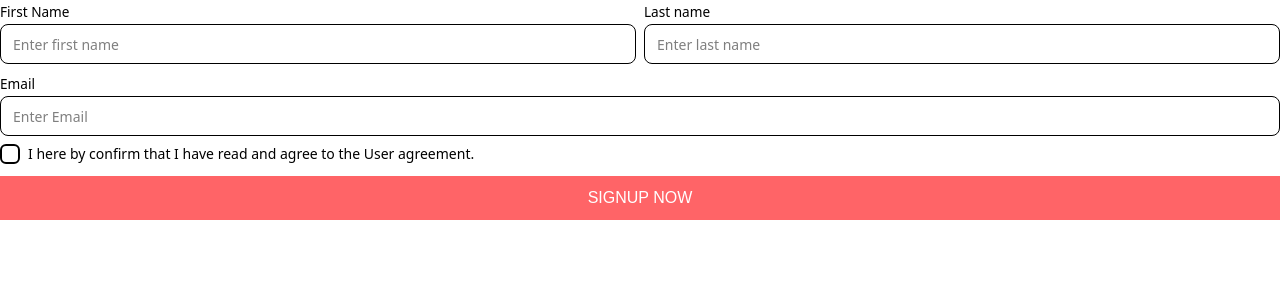
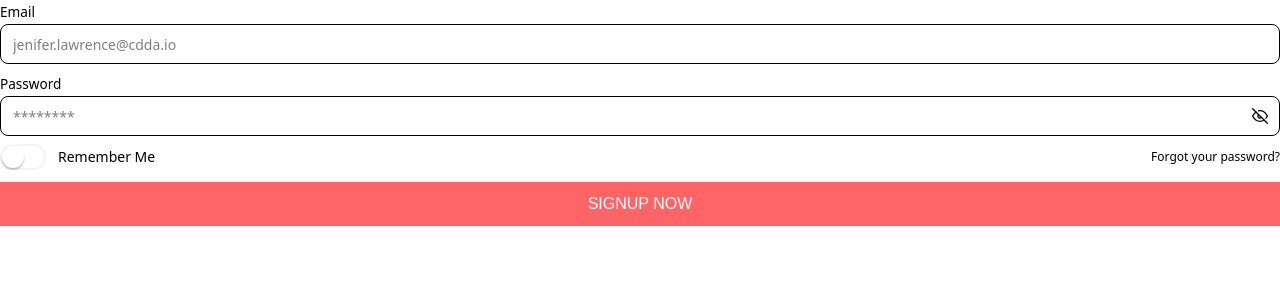
Before and after one commit to dmr-911/form-generator, a Next.js app: page / in a window 1280 px wide. Shown: the top 300 px of the page. Built offline with nearby package versions, Linux system fonts and the light colour scheme.

Commit message:
fix: select

```diff
--- a/core/DynamicForm/components/Password/index.tsx
+++ b/core/DynamicForm/components/Password/index.tsx
@@ -6,6 +6,7 @@ import Loader from "../Loader";
 // import { ReIcon } from '@/core/ReIcon/ReIcon';
 import { getIn } from "formik";
 import { FiEye, FiEyeOff } from "react-icons/fi";
+import FormError from "../../FormError";
 
 export interface InputProps
   extends Omit<InputHTMLAttributes<HTMLInputElement>, "size" | "color">,
@@ -27,7 +28,7 @@ const Password: FC<InputProps> = ({
   formik,
   loading = false,
   className: classes = "",
-  showErrorMessage = false,
+  showErrorMessage = true,
   // eslint-disable-next-line @typescript-eslint/no-unused-vars
   error: errorProp,
   ...props
@@ -78,6 +79,8 @@ const Password: FC<InputProps> = ({
     setIcon((prev) => !prev);
   };
 
+  console.log("error", error);
+
   return (
     <div className="w-full">
       {!!label && (
@@ -116,7 +119,7 @@ const Password: FC<InputProps> = ({
             } ${size === "sm" && !icon ? "px-2" : ""} ${
               size === "md" && !icon ? "px-3" : ""
             } ${size === "lg" && !icon ? "px-4" : ""} ${
-              error || touchError ? "!border-error-500" : ""
+              error || touchError ? "!border-red-500" : ""
             } ${addon ? "!rounded-s-none" : ""} ${
               loading
                 ? "pointer-events-none !select-none !text-transparent !shadow-none placeholder:!text-transparent"
@@ -146,7 +149,7 @@ const Password: FC<InputProps> = ({
               className={` ${size === "sm" ? "h-3 w-3" : ""} ${
                 size === "md" ? "h-4 w-4" : ""
               } ${size === "lg" ? "h-5 w-5" : ""} ${
-                error ? "!text-error-500" : ""
+                error ? "!text-red-500" : ""
               } `}
             />
           ) : (
@@ -154,7 +157,7 @@ const Password: FC<InputProps> = ({
               className={` ${size === "sm" ? "h-3 w-3" : ""} ${
                 size === "md" ? "h-4 w-4" : ""
               } ${size === "lg" ? "h-5 w-5" : ""} ${
-                error ? "!text-error-500" : ""
+                error ? "!text-red-500" : ""
               } `}
             />
           )}
@@ -184,9 +187,7 @@ const Password: FC<InputProps> = ({
           ""
         )}
         {showErrorMessage && error ? (
-          <span className="mt-0.5 block font-sans text-[0.75rem] text-error-500">
-            {error}
-          </span>
+          <FormError formik={formik} name={props.name || ""} helperText={""} />
         ) : (
           ""
         )}
--- a/core/DynamicForm/components/ToggleSwitch/index.tsx
+++ b/core/DynamicForm/components/ToggleSwitch/index.tsx
@@ -19,6 +19,11 @@ const ToggleSwitch: FC<ToggleSwitchProps> = ({
   color,
   className: classes = "",
   supportText,
+  formik,
+  labelText,
+  autoComplete,
+  shape,
+
   ...props
 }) => {
   // console.log("checked", checked);
--- a/core/DynamicForm/components/variants/toggle-switch-variants.ts
+++ b/core/DynamicForm/components/variants/toggle-switch-variants.ts
@@ -1,16 +1,16 @@
 import { cva } from 'class-variance-authority';
 
 export const toggleSwitchVariants = cva(
-  "bg-muted-100 dark:bg-muted-800 relative inline-block h-[26px] w-[46px] rounded-[23px] transition-all duration-300 ease-linear before:absolute before:start-0 before:h-[22px] before:w-[42px] before:rounded-[11px] before:bg-white before:transition-all before:duration-[250ms] before:ease-linear before:content-[''] before:[transform:translate3d(calc(2px_*_1),_2px,_0)_scale3d(1,_1,_1)] after:absolute after:start-0  after:h-[22px] after:w-[22px] after:rounded-full after:bg-white after:transition-all after:duration-200 after:ease-in-out after:content-[''] after:[box-shadow:0_2px_2px_rgba(0,_0,_0,_0.24)] after:[transform:translate3d(calc(2px_*_1),_2px,_0)] peer-checked:before:[transform:translate3d(calc(18px_*_1),_2px,_0)_scale3d(0,_0,_0)] peer-checked:after:[transform:translate3d(calc(22px_*_1),_2px,_0)] dark:before:bg-muted-900",
+  "bg-gray-100 dark:bg-muted-800 relative inline-block h-[26px] w-[46px] rounded-[23px] transition-all duration-300 ease-linear before:absolute before:start-0 before:h-[22px] before:w-[42px] before:rounded-[11px] before:bg-white before:transition-all before:duration-[250ms] before:ease-linear before:content-[''] before:[transform:translate3d(calc(2px_*_1),_2px,_0)_scale3d(1,_1,_1)] after:absolute after:start-0  after:h-[22px] after:w-[22px] after:rounded-full after:bg-white after:transition-all after:duration-200 after:ease-in-out after:content-[''] after:[box-shadow:0_2px_2px_rgba(0,_0,_0,_0.24)] after:[transform:translate3d(calc(2px_*_1),_2px,_0)] peer-checked:before:[transform:translate3d(calc(18px_*_1),_2px,_0)_scale3d(0,_0,_0)] peer-checked:after:[transform:translate3d(calc(22px_*_1),_2px,_0)] dark:before:bg-muted-900",
   {
     variants: {
       color: {
-        primary: 'peer-checked:bg-primary-500',
+        primary: 'peer-checked:bg-green-500',
         info: 'peer-checked:bg-info-500',
-        success: 'peer-checked:bg-success-500',
-        warning: 'peer-checked:bg-warning-500',
-        danger: 'peer-checked:bg-danger-500',
-        default: 'peer-checked:bg-muted-200 dark:peer-checked:bg-muted-700/70'
+        success: 'peer-checked:bg-green-500',
+        warning: 'peer-checked:bg-orange-500',
+        danger: 'peer-checked:bg-red-500',
+        default: 'peer-checked:bg-gray-200 dark:peer-checked:bg-gray-700/70'
       }
     },
     defaultVariants: {
--- /dev/null
+++ b/core/index.tsx
@@ -0,0 +1,5 @@
+import DynamicForm, { FormData } from "./DynamicForm/DynamicForm";
+
+export { DynamicForm };
+
+export type { FormData };
--- a/src/app/page.tsx
+++ b/src/app/page.tsx
@@ -1,132 +1,104 @@
 "use client";
 
-import DynamicForm from "../../core/DynamicForm/DynamicForm";
+import Link from "next/link";
+import { DynamicForm, FormData } from "../../core";
 
 const SingUpForm = () => {
-  const signUpFormData = {
-    name: "SignUp",
+  const signUpFormData: FormData = {
+    name: 'SignIn',
     grid: 2,
     submit: {
-      store: "localStorage", // local Storage, session Storage, cookies
-      key_name: "name-form",
-      // submit form
-      // submit form
-      function: async ({
-        values,
-        formik,
-        setErrors,
-        resetForm,
-      }: {
-        values: any;
-        formik: any;
-        schema?: any;
-        setErrors: any;
-        resetForm: any;
-      }) => {
-        console.log("values", values);
-      },
+      function: async ({ values, formik, resetForm }) => {
+        console.log('values', values);
+      }
     },
-    items: [
+    items:  [
       {
         index: 1,
         widths: {
-          default: "100%",
-          greaterThan1440: "50%",
-          between890And1440: "50%",
-          between600And890: "100%",
+          default: '100%',
+          greaterThan1440: '100%',
+          between890And1440: '100%',
+          between600And890: '100%'
         },
-        type: "text",
-        id: "firstName",
-        label: "First Name",
-        name: "firstName",
-        placeholder: "Enter first name",
-        size: "md",
-        color: "default",
-        shape: "smooth",
-        autoComplete: "new-password",
+        type: 'email',
+        id: 'email',
+        label: 'Email',
+        name: 'email',
+        placeholder: 'jenifer.lawrence@cdda.io',
+        size: 'md',
+        color: 'default',
+        shape: 'smooth',
         required: true,
+        autoComplete: 'new-password',
         validation: {
-          type: "string",
-          validations: {},
-        },
+          type: 'string',
+          validations: {
+            matches: {
+              regex: /^[a-z0-9._%+-]+@[a-z0-9.-]+\.[a-z]{2,}$/,
+              message: 'Invalid Email'
+            }
+          }
+        }
       },
       {
         index: 2,
         widths: {
-          default: "100%",
-          greaterThan1440: "50%",
-          between890And1440: "50%",
-          between600And890: "100%",
+          default: '100%',
+          greaterThan1440: '100%',
+          between890And1440: '100%',
+          between600And890: '100%'
         },
-        type: "text",
-        id: "lastName",
-        label: "Last name",
-        name: "lastName",
-        placeholder: "Enter last name",
-        size: "md",
-        color: "default",
-        shape: "smooth",
-        autoComplete: "new-password",
+        type: 'password',
+        id: 'password',
+        label: 'Password',
+        name: 'password',
+        placeholder: '********',
+        size: 'md',
+        color: 'default',
+        shape: 'smooth',
+        autoComplete: 'new-password',
         required: true,
         validation: {
-          type: "string",
-          validations: {},
-        },
+          type: 'string',
+          validations: {
+            matches: {
+              regex: /^(?=.*[A-Z])(?=.*\d)(?=.*[!@#$%^&*])[A-Za-z\d!@#$%^&*]{8,}$/,
+              message:
+                'Password must contain at least 8 characters, one number, one uppercase letter, and one special character !@#$%^&*'
+            }
+          }
+        }
       },
       {
         index: 3,
         widths: {
-          default: "100%",
-          greaterThan1440: "100%",
-          between890And1440: "100%",
-          between600And890: "100%",
+          default: '100%',
+          greaterThan1440: '100%',
+          between890And1440: '100%',
+          between600And890: '100%'
         },
-        type: "email",
-        id: "email",
-        label: "Email",
-        name: "email",
-        placeholder: "Enter Email",
-        size: "md",
-        color: "default",
-        shape: "smooth",
-        autoComplete: "new-password",
-        required: true,
-        validation: {
-          type: "string",
-          validations: {
-            matches: {
-              regex: /^[a-z0-9._%+-]+@[a-z0-9.-]+\.[a-z]{2,}$/,
-              message: "Invalid Email",
-            },
-          },
-        },
-      },
-      {
-        index: 4,
-        widths: {
-          default: "100%",
-          greaterThan1440: "100%",
-          between890And1440: "100%",
-          between600And890: "100%",
-        },
-        type: "checkbox",
-        name: "confirm",
-        // size: 'md',
-        color: "primary",
-        shape: "smooth",
-        // autoComplete: 'new-password',
-        required: true,
-        id: "confirm",
-        label: (
-          <span>
-            I here by confirm that I have read and agree to the{" "}
-            <span className="text-primary" onClick={() => {}}>
-              User agreement.
-            </span>
-          </span>
+        id: 'rememberMe',
+        type: 'switch',
+        size: 'sm',
+        name: 'rememberMe',
+        color: 'primary',
+        shape: 'smooth',
+        label: 'Remember Me',
+        supportText: (
+          <div className="text-xs leading-5">
+            <Link
+              href="/forget-password"
+              className="font-sans font-medium text-primary-600 underline-offset-4 transition duration-150 ease-in-out hover:text-primary-500 hover:underline"
+            >
+              Forgot your password?
+            </Link>
+          </div>
         ),
-      },
-    ],
+        // @ts-ignore
+        labelText: <span className="text-sm">Remember me</span>
+      }
+    ] as any[]
   };
 
   return (
--- a/tailwind.config.js
+++ /dev/null
@@ -1,5 +0,0 @@
-export const plugins = [
-    // eslint-disable-next-line @typescript-eslint/no-require-imports
-    require('@tailwindcss/forms'),
-    // other plugins...
-];
--- /dev/null
+++ b/tailwind.config.ts
@@ -0,0 +1,17 @@
+
+/** @type {import('tailwindcss').Config} */
+
+module.exports = {
+  content: [
+    './src/pages/**/*.{js,ts,jsx,tsx,mdx}',
+    './src/components/**/*.{js,ts,jsx,tsx,mdx}',
+    './src/app/**/*.{js,ts,jsx,tsx,mdx}',
+    './src/layouts/**/*.{js,ts,jsx,tsx}',
+    './src/lib/**/*.{js,ts,jsx,tsx}',
+    './core/**/*.{js,ts,jsx,tsx,mdx}'
+  ],
+  plugins: [
+    // eslint-disable-next-line @typescript-eslint/no-require-imports
+    require("@tailwindcss/forms"),
+  ]
+};
```
